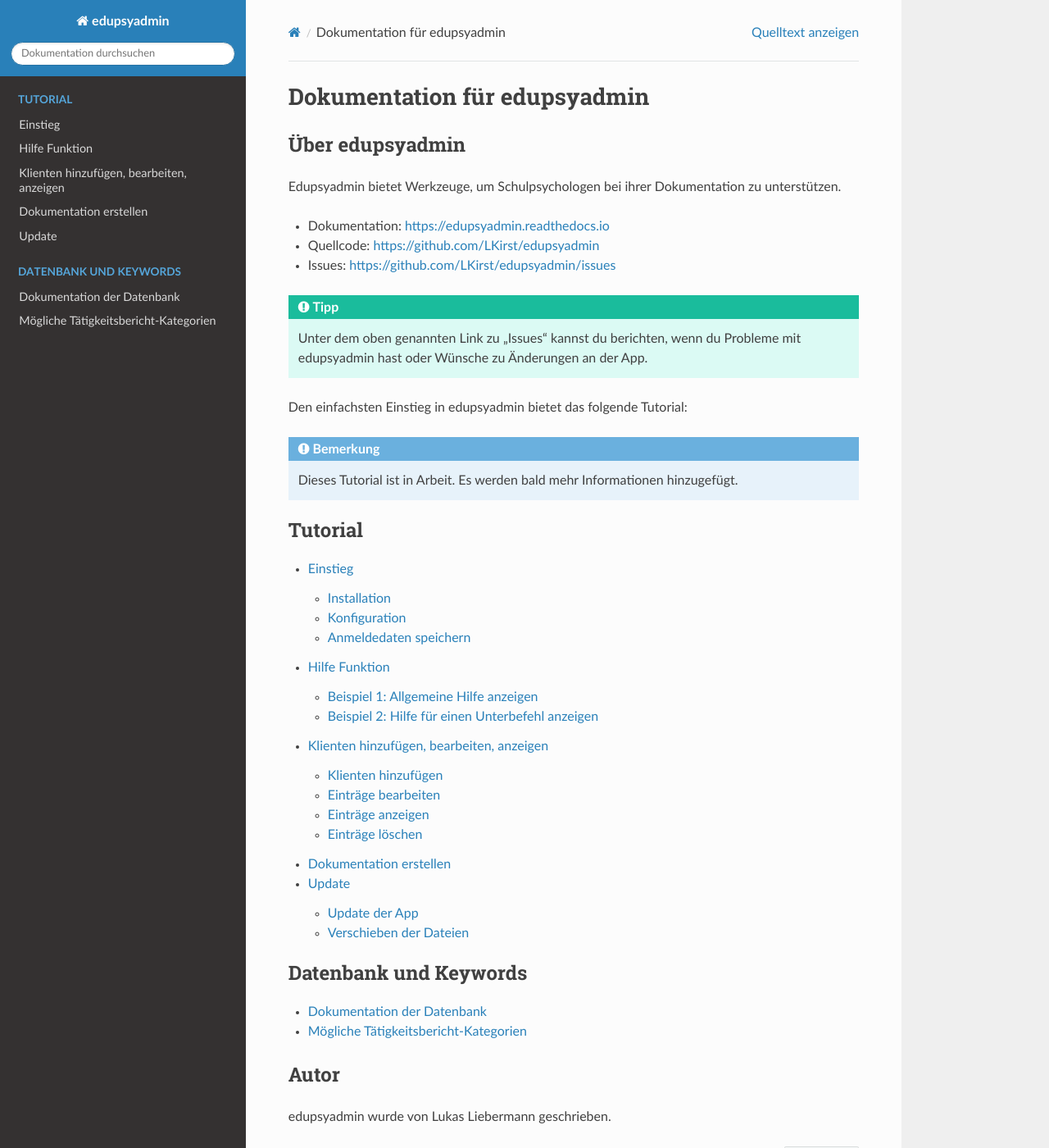
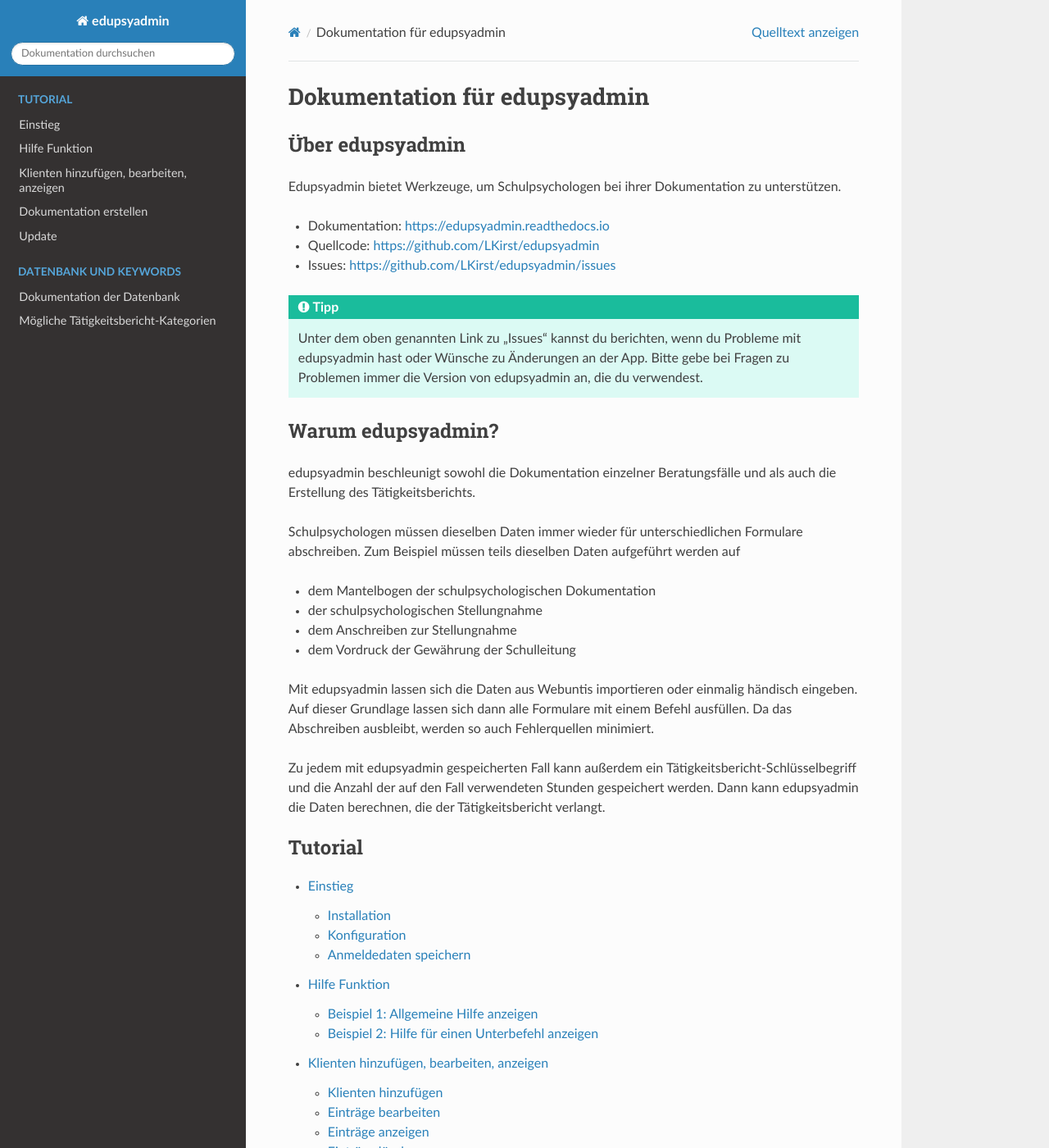
Before and after one commit to LKirst/edupsyadmin, a Sphinx documentation site: the page built from docs/index.rst, in a window 1280 px wide and 1400 px high. Shown: the whole window at 82% size. Built offline with Sphinx 7.4.7 and the Read the Docs theme 3.1.0, drawn with Linux system fonts in a browser that asks for light colours.

Commit message:
docs(index.rst): add section "why edupsyadmin"

```diff
--- a/docs/index.rst
+++ b/docs/index.rst
@@ -20,14 +20,38 @@ unterstützen.
 
 .. tip::
 
-    Unter dem oben genannten Link zu "Issues" kannst du berichten, wenn du Probleme
-    mit edupsyadmin hast oder Wünsche zu Änderungen an der App.
+    Unter dem oben genannten Link zu "Issues" kannst du berichten, wenn du
+    Probleme mit edupsyadmin hast oder Wünsche zu Änderungen an der App. Bitte
+    gebe bei Fragen zu Problemen immer die Version von edupsyadmin an, die du
+    verwendest.
 
-Den einfachsten Einstieg in edupsyadmin bietet das folgende Tutorial:
+Warum edupsyadmin?
+------------------
 
-.. note::
+edupsyadmin beschleunigt sowohl die Dokumentation einzelner Beratungsfälle und
+als auch die Erstellung des Tätigkeitsberichts.
 
-   Dieses Tutorial ist in Arbeit. Es werden bald mehr Informationen hinzugefügt.
+Schulpsychologen müssen dieselben Daten immer wieder für unterschiedlichen
+Formulare abschreiben. Zum Beispiel müssen teils dieselben Daten aufgeführt
+werden auf
+
+- dem Mantelbogen der schulpsychologischen Dokumentation
+
+- der schulpsychologischen Stellungnahme
+
+- dem Anschreiben zur Stellungnahme
+
+- dem Vordruck der Gewährung der Schulleitung
+
+Mit edupsyadmin lassen sich die Daten aus Webuntis importieren oder einmalig
+händisch eingeben. Auf dieser Grundlage lassen sich dann alle Formulare mit
+einem Befehl ausfüllen. Da das Abschreiben ausbleibt, werden so auch
+Fehlerquellen minimiert.
+
+Zu jedem mit edupsyadmin gespeicherten Fall kann außerdem ein
+Tätigkeitsbericht-Schlüsselbegriff und die Anzahl der auf den Fall verwendeten
+Stunden gespeichert werden. Dann kann edupsyadmin die Daten berechnen, die der
+Tätigkeitsbericht verlangt.
 
 .. toctree::
    :maxdepth: 2
```
